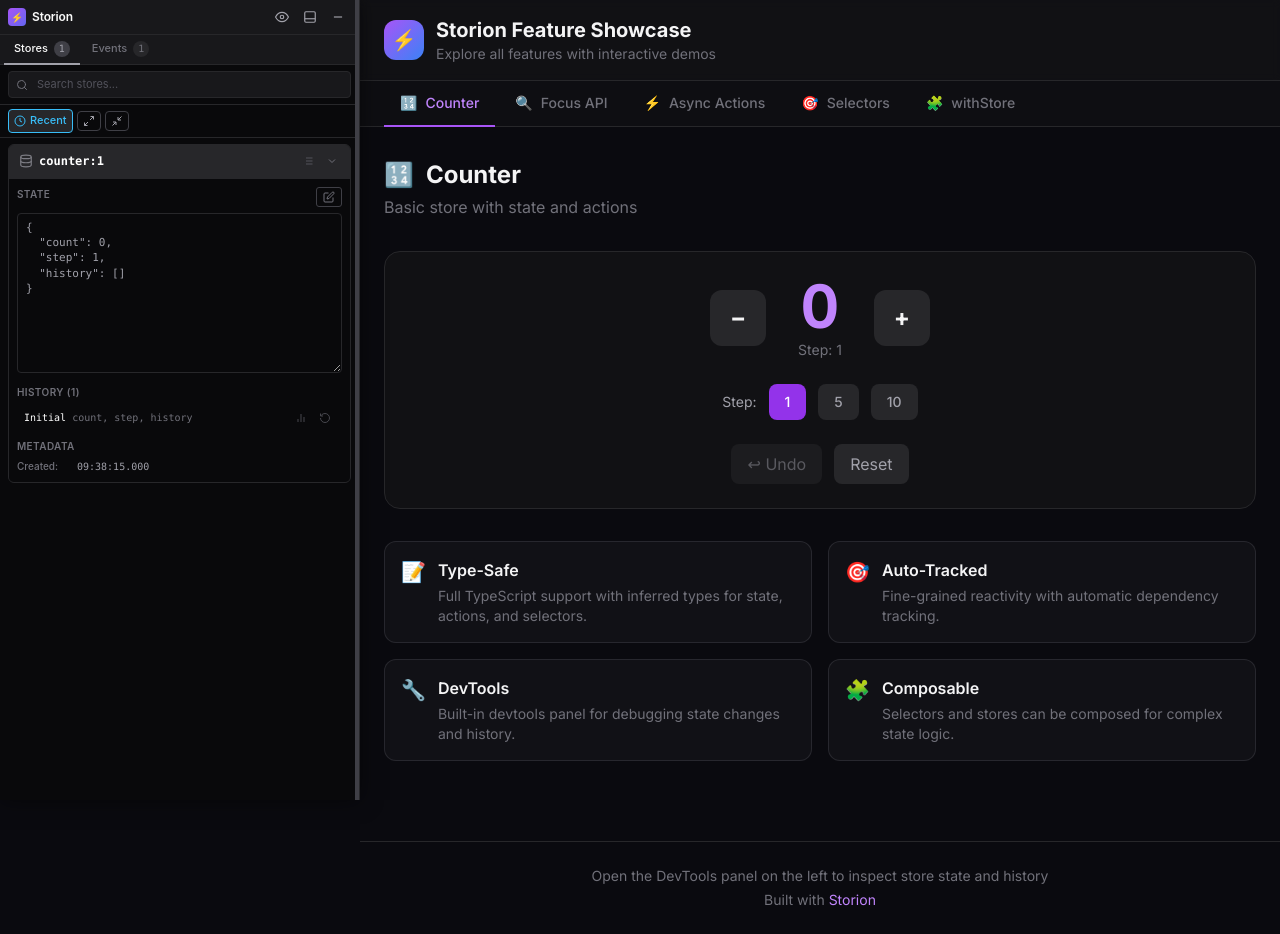
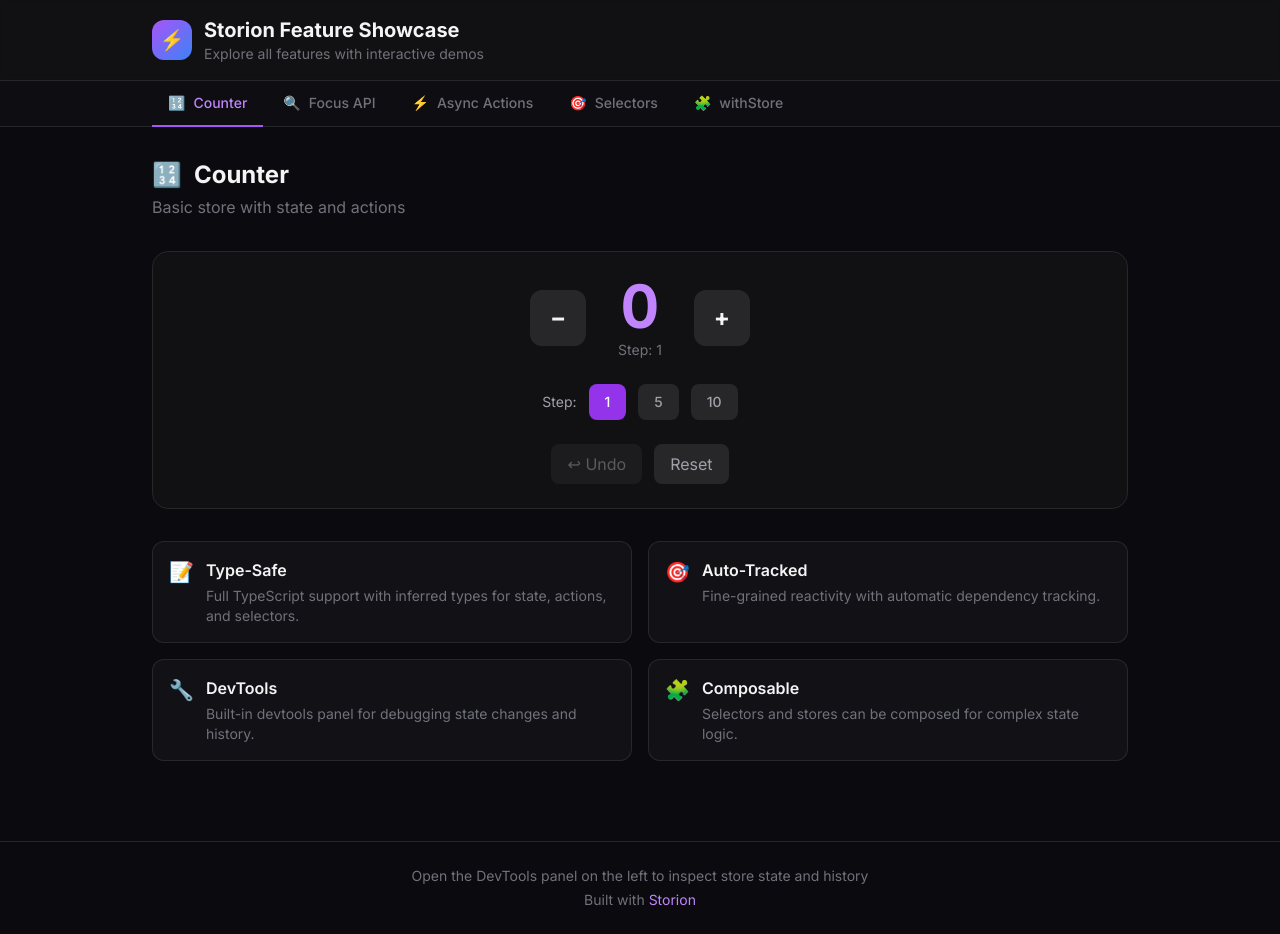
Before and after one commit to linq2js/storion, a React (Vite) app in the folder packages/feature-showcase/: page / in a window 1280 px wide. Built offline with nearby package versions, Linux system fonts and the light colour scheme.

Commit message:
feat: always show devtools in showcase demo

```diff
--- a/packages/feature-showcase/src/main.tsx
+++ b/packages/feature-showcase/src/main.tsx
@@ -17,25 +17,22 @@
   }
 });
 
-// Set default middleware for all containers (in development)
-if (import.meta.env.DEV) {
-  container.defaults({
-    pre: [devtoolsMiddleware({ maxHistory: 50 })],
-  });
+// Always show devtools panel in this demo (even in production)
+// This demonstrates the devtools capabilities to users
+mountDevtoolsPanel({
+  position: "left",
+  size: 360,
+});
 
-  mountDevtoolsPanel({
-    position: "left",
-    size: 360,
-  });
-}
-
-// Create container with persist middleware
+// Create container with middleware
 const app = container({
   middleware: [
+    // DevTools middleware for state inspection
+    devtoolsMiddleware({ maxHistory: 50 }),
+    // Persist middleware for counter store
     applyFor(
       "counter",
       persistMiddleware({
-        // Only persist counter store for demo
         load: (spec) => {
           const key = `storion:${spec.displayName}`;
           const data = localStorage.getItem(key);
```
